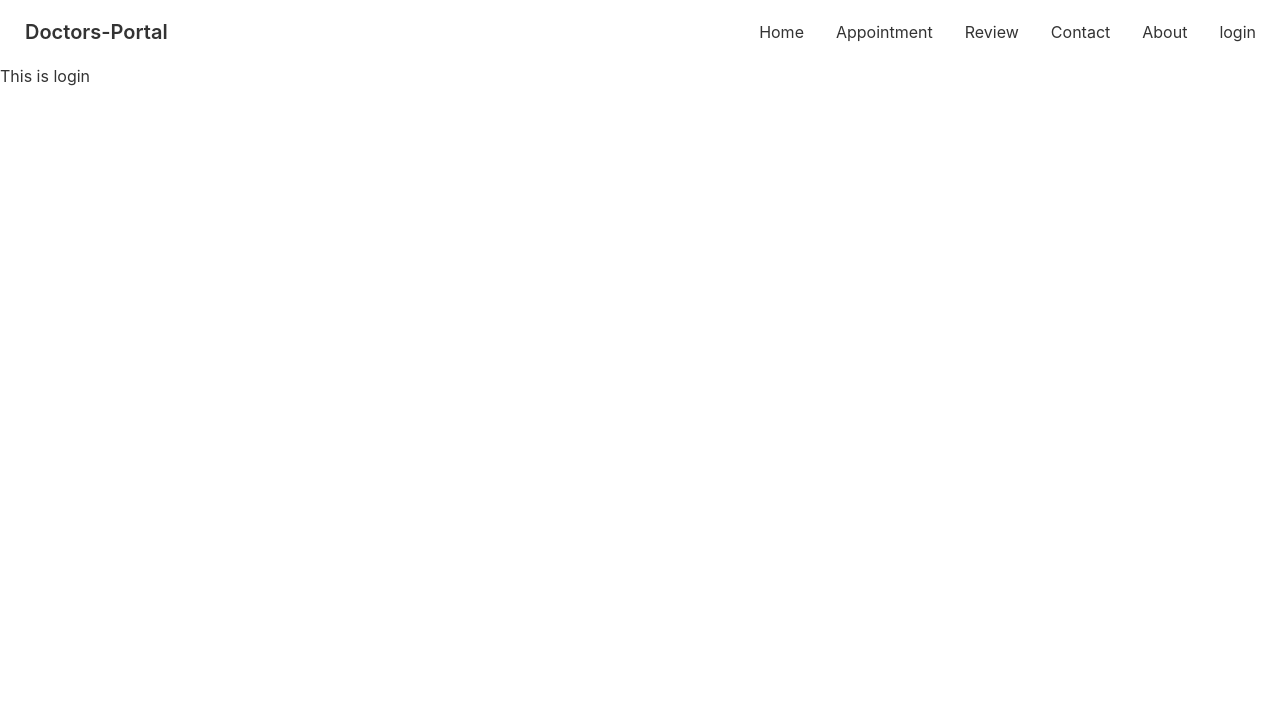
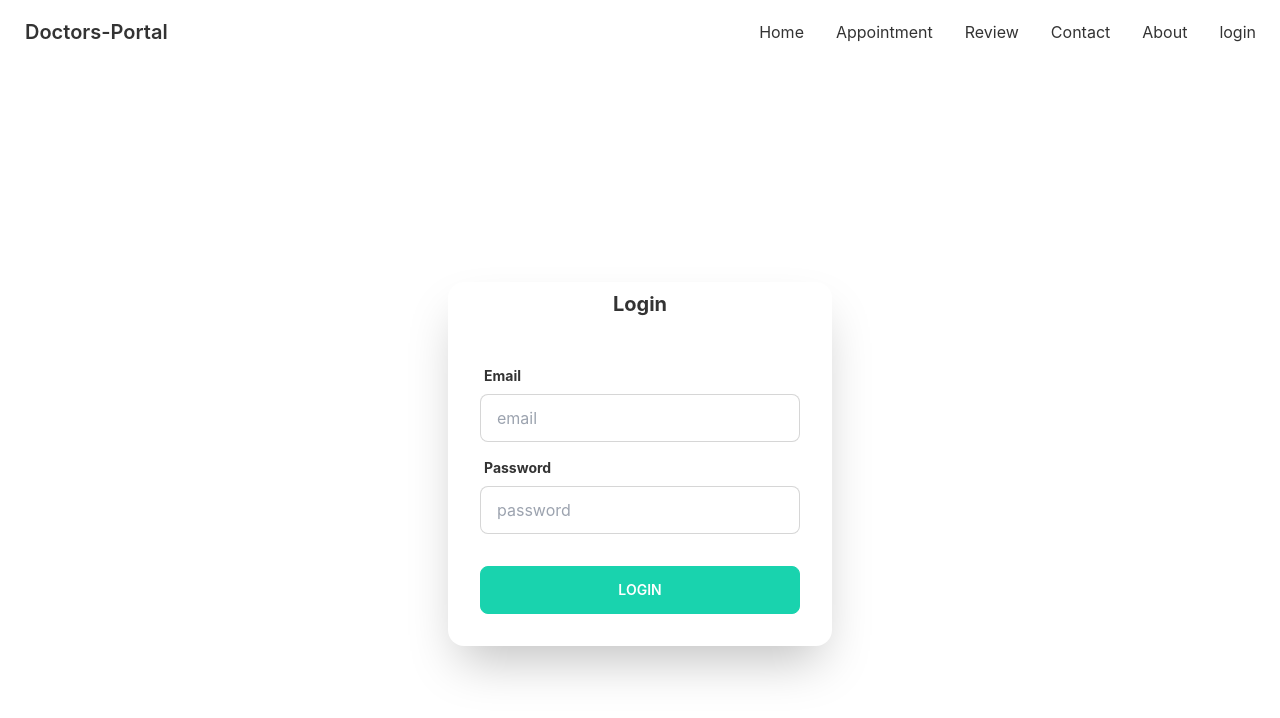
Before and after one commit to Rafat-Web-Developer/doctors-portal-client, a React (Create React App) app: page /login in a window 1280 px wide. Shown: the top 718 px of the page. Built offline with nearby package versions, Linux system fonts and the light colour scheme.

Commit message:
Design login page

```diff
--- a/src/Pages/Login/Login.js
+++ b/src/Pages/Login/Login.js
@@ -2,9 +2,36 @@ import React from "react";
 
 const Login = () => {
   return (
-    <div>
-      <h1>This is login</h1>
-    </div>
+    <section className="flex justify-center items-center h-screen">
+      <div class="card flex-shrink-0 w-full max-w-sm shadow-2xl bg-base-100">
+        <h1 className="text-xl font-bold text-center my-2">Login</h1>
+        <div class="card-body">
+          <div class="form-control">
+            <label class="label">
+              <span class="label-text font-bold">Email</span>
+            </label>
+            <input
+              type="text"
+              placeholder="email"
+              class="input input-bordered"
+            />
+          </div>
+          <div class="form-control">
+            <label class="label">
+              <span class="label-text font-bold">Password</span>
+            </label>
+            <input
+              type="text"
+              placeholder="password"
+              class="input input-bordered"
+            />
+          </div>
+          <div class="form-control mt-6">
+            <button class="btn btn-secondary text-white">Login</button>
+          </div>
+        </div>
+      </div>
+    </section>
   );
 };
 
```
